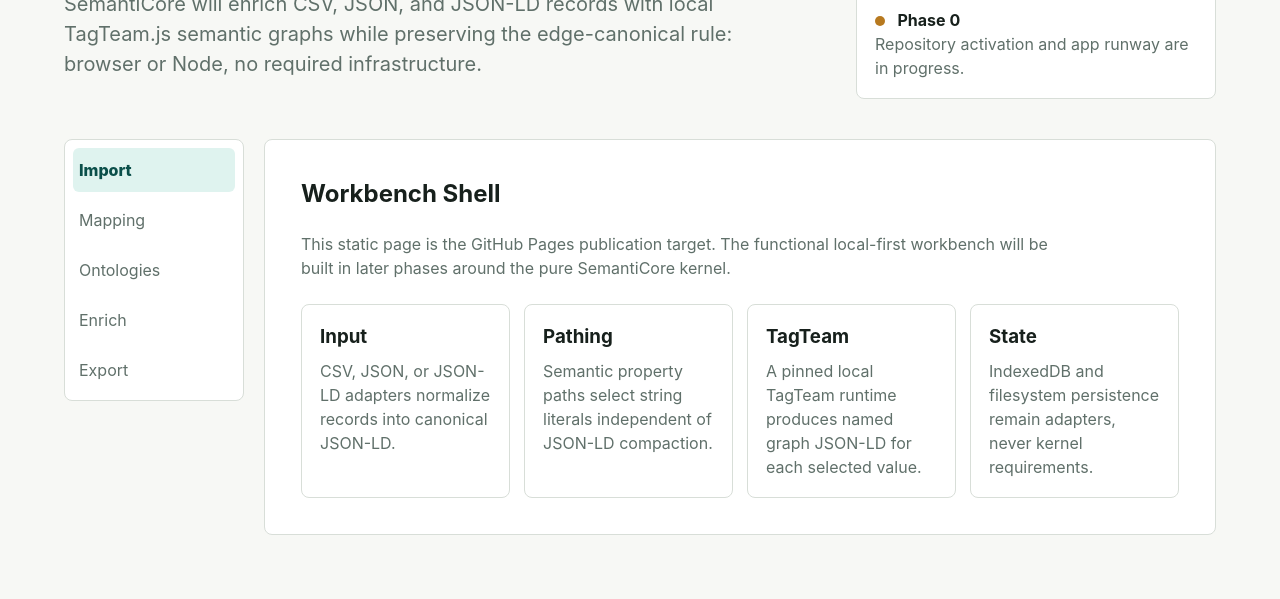
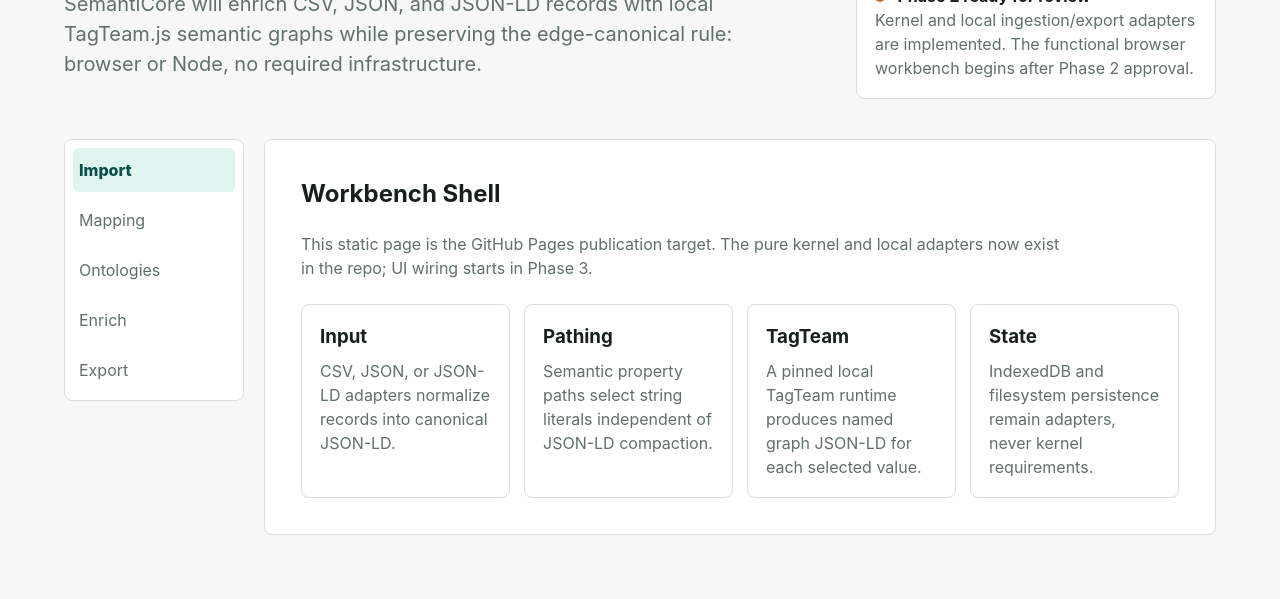
Before and after one commit to Skreen5hot/SemantiCore, a website: page app/index.html in a window 1280 px wide. Shown: the part 569-1168 px from the top of the page. Drawn offline with Linux system fonts and the light colour scheme.

Commit message:
Update Pages phase status

```diff
--- a/app/index.html
+++ b/app/index.html
@@ -26,9 +26,9 @@
       <div class="status-panel" aria-label="Project status">
         <div>
           <span class="status-dot"></span>
-          <strong>Phase 0</strong>
+          <strong>Phase 2 ready for review</strong>
         </div>
-        <p>Repository activation and app runway are in progress.</p>
+        <p>Kernel and local ingestion/export adapters are implemented. The functional browser workbench begins after Phase 2 approval.</p>
       </div>
     </section>
 
@@ -44,7 +44,7 @@
       <div class="preview">
         <h2>Workbench Shell</h2>
         <p>
-          This static page is the GitHub Pages publication target. The functional local-first workbench will be built in later phases around the pure SemantiCore kernel.
+          This static page is the GitHub Pages publication target. The pure kernel and local adapters now exist in the repo; UI wiring starts in Phase 3.
         </p>
         <div class="grid">
           <article>
--- a/app/main.js
+++ b/app/main.js
@@ -1,3 +1,3 @@
-const phaseLabel = "Phase 0";
+const phaseLabel = "Phase 2";
 
 document.documentElement.dataset.phase = phaseLabel;
```
